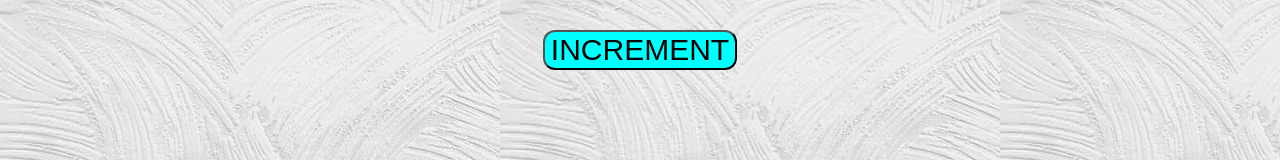
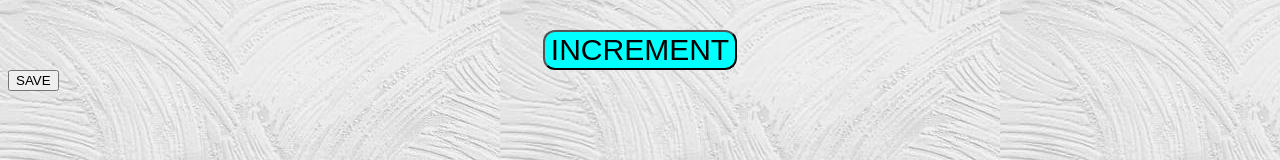
Before and after one commit to kenyan-coder/Js-Counter-App, a plain HTML site: page index.html in a window 1280 px wide. Shown: the part 276-436 px from the top of the page. Drawn offline with Linux system fonts and the light colour scheme.

Commit message:
add a save button

```diff
--- a/index.html
+++ b/index.html
@@ -7,6 +7,9 @@
         <h1>People Entered:</h1>
         <h2 id="count-el">0</h2>
         <button id="increment-btn" onclick="incrementCount()">INCREMENT</button>
+         <!-- 2. Create a SAVE button.
+        Set the id to "save-btn" and call the save() function when it's clicked -->
+        <button id="save-btn" onclick="save()">SAVE</button>
         <script src="index.js" ></script>
     </body>
 </html>
```
